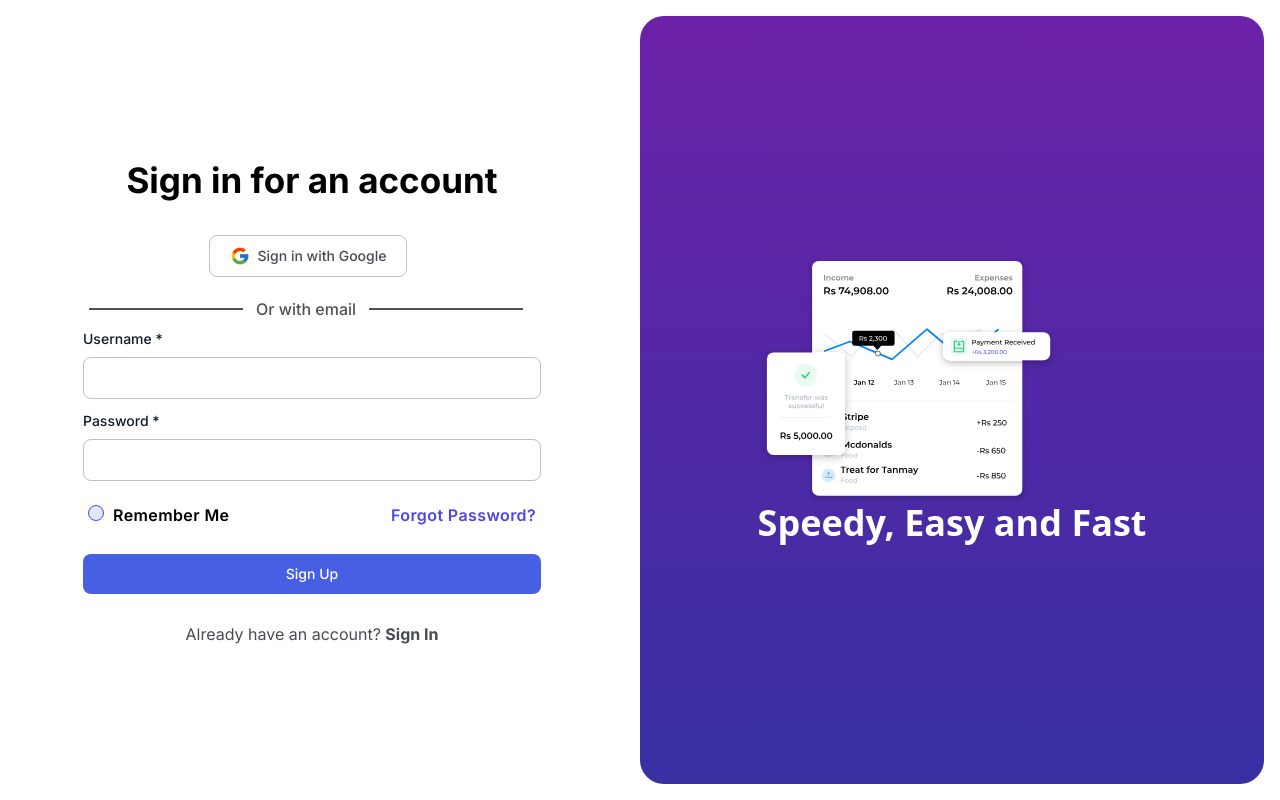
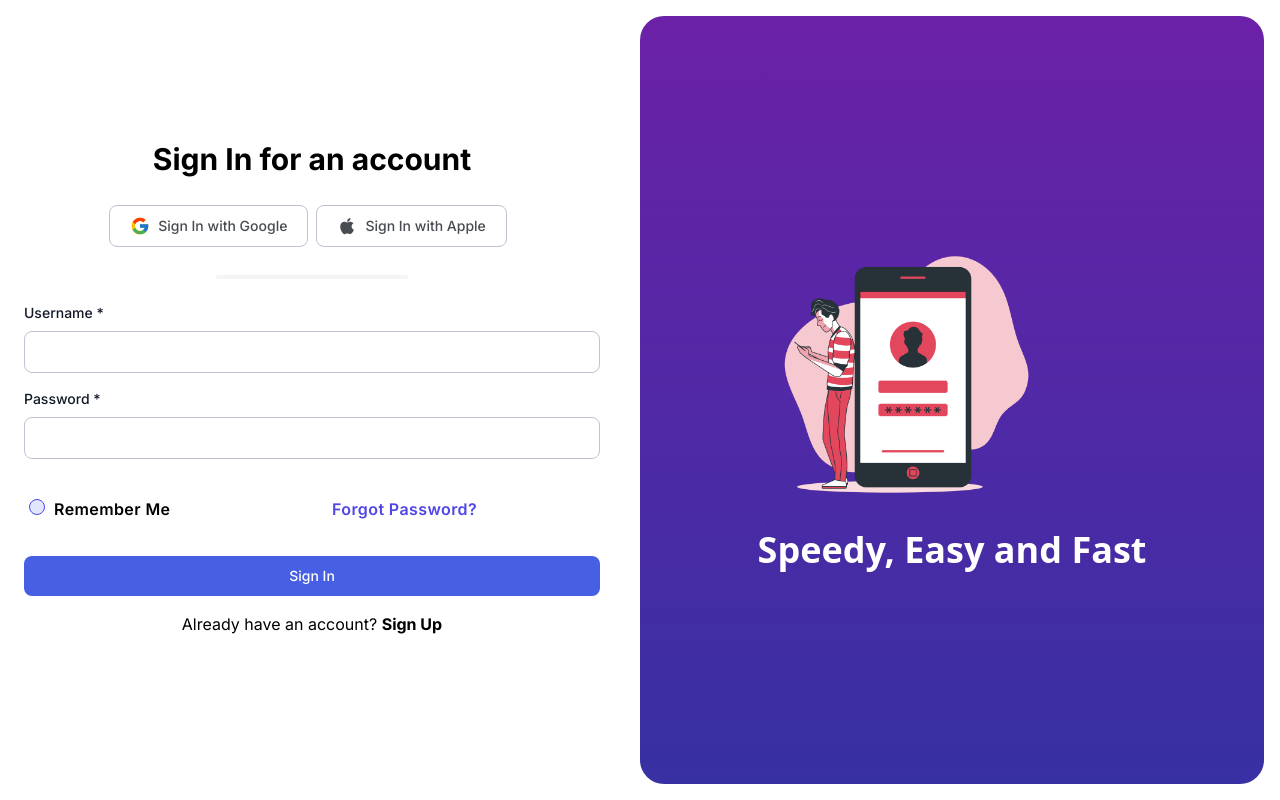
Before and after one commit to varad615/connectcorp, a Next.js app: page /login in a window 1280 px wide. Built offline with nearby package versions, Linux system fonts and the light colour scheme.

Commit message:
login page fixed

```diff
--- a/src/app/login/page.js
+++ b/src/app/login/page.js
@@ -1,36 +1,42 @@
 import Image from "next/image";
 import Link from "next/link";
 import { FcGoogle } from "react-icons/fc";
+import { AiFillApple } from "react-icons/ai";
 export default function login() {
   return (
     <>
       <div>
         <div class="h-screen md:flex">
           <div class="flex md:w-1/2 justify-center py-10 items-center bg-white">
-            <form class="bg-white items-center flex flex-col">
-              <div className="text-black text-[35px] font-bold">
-                Sign in for an account
-              </div>
+            <div class="max-w-2xl bg-white py-10 px-5 m-auto w-full">
+              <div class="text-3xl mb-6 font-bold text-center text-black">
+                <div>Sign In for an account</div>
+                <div>
                   <button
                     type="button"
                     class="text-[#484B51] border border-[#BCC2D2] mt-7 bg-white font-medium rounded-lg text-sm px-5 py-2.5 text-center inline-flex items-center mr-2 mb-2"
                   >
                     <FcGoogle size={20} className="mr-2" />
-                Sign in with Google
+                    Sign In with Google
                   </button>
-              <div className="w-[446px] h-5 mt-3 relative">
-                <div className="left-[167px] top-0 absolute text-neutral-600 text-[16px] font-medium">
-                  Or with email
+                  <button
+                    type="button"
+                    class="text-[#484B51] border border-[#BCC2D2] mt-7 bg-white font-medium rounded-lg text-sm px-5 py-2.5 text-center inline-flex items-center mr-2 mb-2"
+                  >
+                    <AiFillApple size={20} className="mr-2" />
+                    Sign In with Apple
+                  </button>
                 </div>
-                <div className="w-[154px] h-[0px] left-[280px] top-[11px] absolute border border-neutral-600"></div>
-                <div className="w-[154px] h-[0px] left-0 top-[11px] absolute border border-neutral-600"></div>
+                <hr class="w-48 h-1 mx-auto my-2 bg-gray-100 border-0 rounded md:my-5 dark:bg-gray-700" />
               </div>
 
-              <div className="w-full flex flex-col gap-3 mt-3">
+              <form>
+                <div class="grid grid-cols-2 gap-4 max-w-xl m-auto">
+                  <div class="col-span-2">
                     <div class="sm:col-span-2 w-full">
                       <label
-                    for="name"
-                    class="block mb-2 text-sm font-medium text-gray-900 "
+                        for="price"
+                        class="block mb-2 text-sm font-medium text-gray-900"
                       >
                         Username *
                       </label>
@@ -41,7 +47,8 @@ export default function login() {
                         class=" border border-[#BCC2D2] text-black bg-white text-sm rounded-lg focus:ring-primary-600 focus:border-primary-600 block w-full p-2.5 "
                       />
                     </div>
-
+                  </div>
+                  <div class="col-span-2">
                     <div class="sm:col-span-2 w-full">
                       <label
                         for="price"
@@ -50,7 +57,7 @@ export default function login() {
                         Password *
                       </label>
                       <input
-                    type="text"
+                        type="password"
                         name="name"
                         id="name"
                         class=" border border-[#BCC2D2] text-black bg-white text-sm rounded-lg focus:ring-primary-600 focus:border-primary-600 block w-full p-2.5 "
@@ -72,26 +79,32 @@ export default function login() {
                       Forgot Password?
                     </div>
                   </div>
-
+                  <div class="col-span-2 text-right">
                     <button
                       type="submit"
-                class="text-white bg-[#475FE2] mt-7 hover:bg-primary-800 w-full font-medium rounded-lg text-sm px-5 py-2.5 text-center"
+                      class="text-white bg-[#475FE2] mt-5 hover:bg-primary-800 w-full font-medium rounded-lg text-sm px-5 py-2.5 text-center"
                     >
-                Sign Up
+                      Sign In
                     </button>
+                  </div>
+                  <div class="col-span-2 text-right"></div>
+                </div>
+              </form>
+              <div class="text-base mb-6 text-center text-black">
                 <Link href="/register">
-                <div className="w-[458px] text-[#484B51] text-base mt-7 text-center">
+                  <div>
                     Already have an account?{" "}
-                  <span className="font-bold">Sign In</span>
+                    <span className="font-bold">Sign Up</span>{" "}
                   </div>
                 </Link>
-            </form>
+              </div>
+            </div>
           </div>
           <div class="relative overflow-hidden md:flex w-1/2 bg-gradient-to-b from-purple-800 to-indigo-800 i justify-around items-center hidden m-4 rounded-3xl">
             <div>
               <Image
                 priority
-                src="/register.svg"
+                src="/login.png"
                 height={300}
                 width={300}
                 alt="Follow us on Twitter"
--- a/src/app/reg/page.js
+++ /dev/null
@@ -1,103 +0,0 @@
-import Image from "next/image";
-import Link from "next/link";
-import { FcGoogle } from "react-icons/fc";
-export default function reg() {
-  return (
-    <>
-      <div>
-        <section class="min-h-screen flex items-stretch text-white ">
-          <div class="lg:flex w-1/2 hidden bg-no-repeat bg-cover relative items-center bg-gradient-to-b from-purple-800 to-indigo-800">
-            <div class="w-full px-24 z-10">
-              <h1 class="text-5xl font-bold text-left tracking-wide">
-                Speedy, Easy and Fast
-              </h1>
-            </div>
-          </div>
-          <div class="lg:w-1/2 md:w-1/2 w-full flex items-center justify-center text-center md:px-16 px-0 z-0">
-            <div class="w-full py-6 z-20">
-              <form class="bg-white items-center flex flex-col">
-                <div className="text-black text-[35px] font-bold">
-                  Sign in for an account
-                </div>
-                <button
-                  type="button"
-                  class="text-[#484B51] border border-[#BCC2D2] mt-7 bg-white font-medium rounded-lg text-sm px-5 py-2.5 text-center inline-flex items-center mr-2 mb-2"
-                >
-                  <FcGoogle size={20} className="mr-2" />
-                  Sign in with Google
-                </button>
-                <div className="w-[446px] h-5 mt-3 relative">
-                  <div className="left-[167px] top-0 absolute text-neutral-600 text-[16px] font-medium">
-                    Or with email
-                  </div>
-                  <div className="w-[154px] h-[0px] left-[280px] top-[11px] absolute border border-neutral-600"></div>
-                  <div className="w-[154px] h-[0px] left-0 top-[11px] absolute border border-neutral-600"></div>
-                </div>
-
-                <div className="w-full flex flex-col gap-3 mt-3">
-                  <div class="sm:col-span-2 w-full">
-                    <label
-                      for="name"
-                      class="block mb-2 text-sm font-medium text-gray-900 "
-                    >
-                      Username *
-                    </label>
-                    <input
-                      type="text"
-                      name="name"
-                      id="name"
-                      class=" border border-[#BCC2D2] text-black bg-white text-sm rounded-lg focus:ring-primary-600 focus:border-primary-600 block w-full p-2.5 "
-                    />
-                  </div>
-
-                  <div class="sm:col-span-2 w-full">
-                    <label
-                      for="price"
-                      class="block mb-2 text-sm font-medium text-gray-900"
-                    >
-                      Password *
-                    </label>
-                    <input
-                      type="text"
-                      name="name"
-                      id="name"
-                      class=" border border-[#BCC2D2] text-black bg-white text-sm rounded-lg focus:ring-primary-600 focus:border-primary-600 block w-full p-2.5 "
-                    />
-                  </div>
-                </div>
-                <div className="w-[458px] h-[25px] relative mt-5">
-                  <div className="left-[30px] top-[2px] absolute text-black text-[16px] font-semibold tracking-wide">
-                    Remember Me
-                  </div>
-                  <div className="w-[25px] h-[25px] left-0 top-0 absolute justify-center items-center inline-flex">
-                    <input
-                      id="c1"
-                      type="checkbox"
-                      class="h-4 w-4 cursor-pointer rounded-full border-indigo-600 bg-indigo-100 text-[#475FE2]"
-                    />
-                  </div>
-                  <div className="left-[308px] top-[2px] absolute text-indigo-600 text-[16px] font-semibold tracking-wide">
-                    Forgot Password?
-                  </div>
-                </div>
-
-                <button
-                  type="submit"
-                  class="text-white bg-[#475FE2] mt-7 hover:bg-primary-800 w-full font-medium rounded-lg text-sm px-5 py-2.5 text-center"
-                >
-                  Sign Up
-                </button>
-                <Link href="/register">
-                  <div className="w-[458px] text-[#484B51] text-base mt-7 text-center">
-                    Already have an account?{" "}
-                    <span className="font-bold">Sign In</span>
-                  </div>
-                </Link>
-              </form>
-            </div>
-          </div>
-        </section>
-      </div>
-    </>
-  );
-}
```
Also changed, not shown: public/login.png (added). Lines whose indentation alone changed are shown as unchanged.
